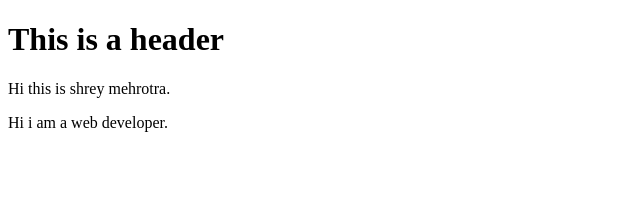
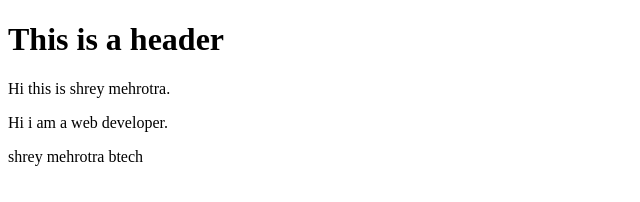
Before and after one commit to shrey12mehrotra/GitLearning, a plain HTML site: page Index.html in a window 1280 px wide. Shown: the whole page, without its empty margins (0-640 px from the left). Drawn offline with Linux system fonts and the light colour scheme.

Commit message:
fifth commit

```diff
--- a/Index.html
+++ b/Index.html
@@ -6,5 +6,6 @@
         <h1>This is a header</h1>
         <p>Hi this is shrey mehrotra.</p>
         <p>Hi i am a web developer.</p>
+        <p>shrey mehrotra btech</p>
     </body>
 </html>
```
